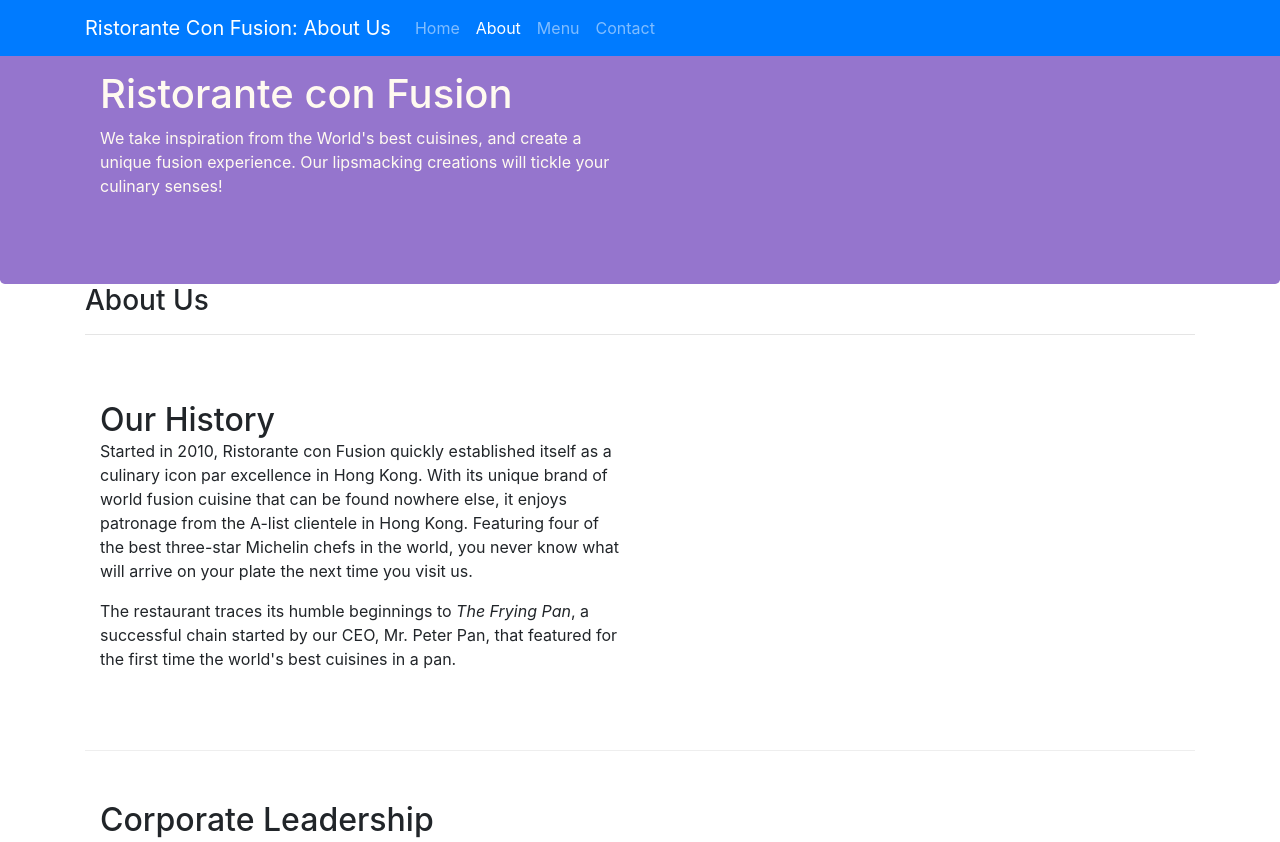
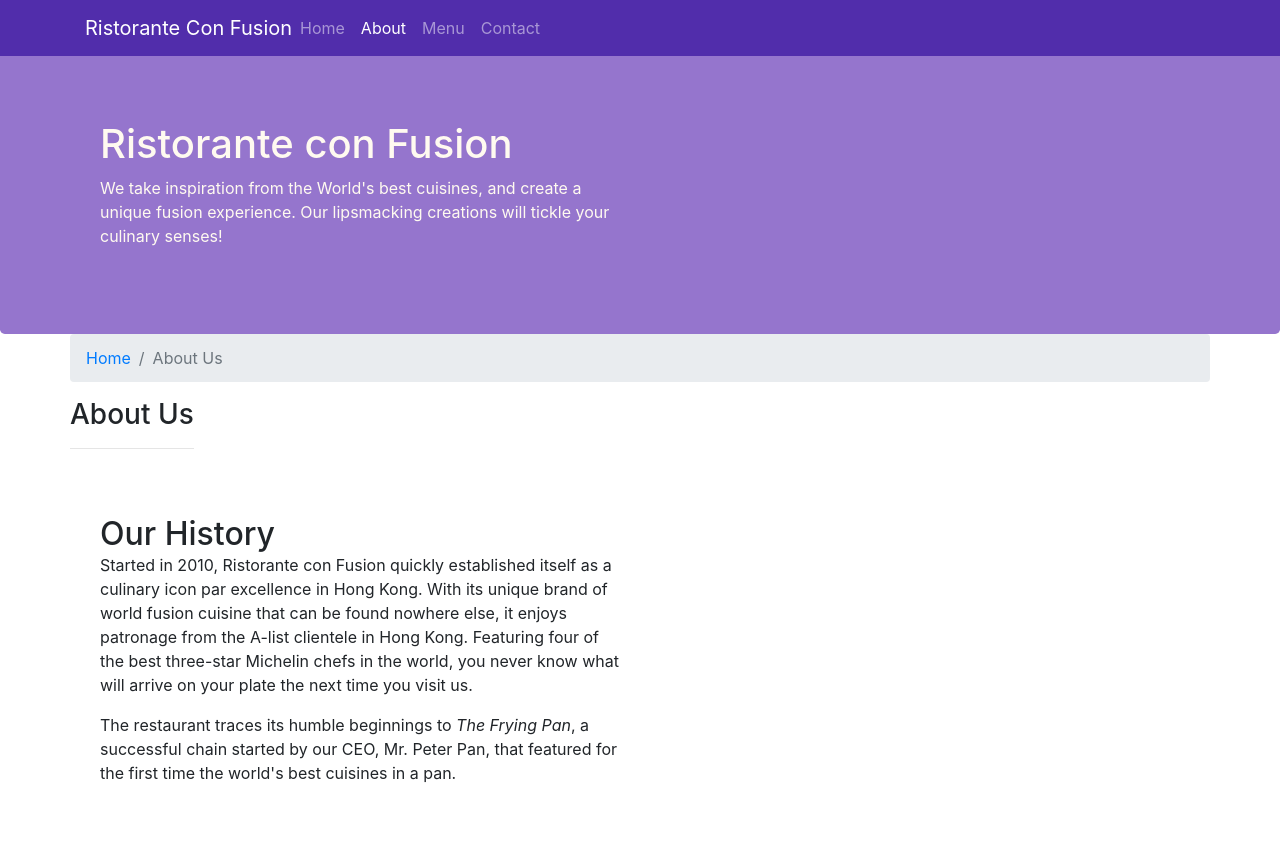
Before and after one commit to mittalrahul074/b, a website: page Hvk3LS0HEei1swqHfVFp2A_1fd677102d0711e8a11f3f5f282cfd8b_aboutus.html(1)/aboutus.html in a window 1280 px wide. Shown: the top 842 px of the page. Drawn offline with nearby package versions, Linux system fonts and the light colour scheme.

Commit message:
navbar and breadchrumb

```diff
--- a/Hvk3LS0HEei1swqHfVFp2A_1fd677102d0711e8a11f3f5f282cfd8b_aboutus.html(1)/aboutus.html
+++ b/Hvk3LS0HEei1swqHfVFp2A_1fd677102d0711e8a11f3f5f282cfd8b_aboutus.html(1)/aboutus.html
@@ -14,15 +14,19 @@
 </head>
 
 <body>
-    <nav class="navbar navbar-dark navbar-expand-sm bg-primary fixed-top">
+    <nav class="navbar navbar-dark navbar-expand-sm fixed-top">
         <div class="container">
-            <a href="#" class="navbar-brand">Ristorante Con Fusion: About Us</a>
+            <button class="navbar-toggler" type="button" data-toggle="collapse" data-target="#Navbar">
+                <span class="navbar-toggler-icon"></span>
+            </button>
+            <a href="../index.html" class="navbar-brand mr-auto">Ristorante Con Fusion</a>
+            <div class="collapse navbar-collapse" id="Navbar">
             <ul class="navbar-nav mr-auto">
-                <li class="nav-item"><a href="#" class="nav-link">Home</a></li>
-                <li class="nav-item active"><a href="./aboutus.html" class="nav-link">About</a></li>
+                <li class="nav-item"><a href="../index.html" class="nav-link">Home</a></li>
+                <li class="nav-item active"><a href="./Hvk3LS0HEei1swqHfVFp2A_1fd677102d0711e8a11f3f5f282cfd8b_aboutus.html(1)/aboutus.html" class="nav-link">About</a></li>
                 <li class="nav-item"><a href="#" class="nav-link">Menu</a></li>
                 <li class="nav-item"><a href="#" class="nav-link">Contact</a></li>
-            </ul>
+            </ul></div>
         </div>
     </nav>
     <header class="jumbotron">
@@ -39,7 +43,11 @@
     </header>
 
     <div class="container">
-        <div>
+        <div class="row">
+            <ol class="col-12 breadcrumb">
+                <li class="breadcrumb-item"><a href="../index.html">Home</a></li>
+                <li class="breadcrumb-item active">About Us</li>
+            </ol>
             <div>
                <h3>About Us</h3>
                <hr>
@@ -79,8 +87,8 @@
                 <div class="col-4 offset-1 col-sm-2">
                     <h5>Links</h5>
                     <ul class="list-unstyled">
-                        <li><a href="#">Home</a></li>
-                        <li><a href="#">About</a></li>
+                        <li><a href="../index.html">Home</a></li>
+                        <li><a href="./aboutus.html">About</a></li>
                         <li><a href="#">Menu</a></li>
                         <li><a href="#">Contact</a></li>
                     </ul>
@@ -118,6 +126,7 @@
     <script src="/node_modules/jquery/dist/jquery.slim.min.js"></script>
     <script src="/node_modules/popper.js/dist/umd/popper.min.js"></script>
     <script src="/node_modules/bootstrap/dist/js/bootstrap.min.js"></script>
+    <script src="js/custom.min.js"></script>
 </body>
 
 </html>
--- a/css/style.css
+++ b/css/style.css
@@ -28,3 +28,12 @@
     margin: 0px;
     color: #0f0f0f;
 }
+
+body{
+    padding: 50px 0px 0px 0px;
+    z-index: 0;
+}
+
+.navbar-dark{
+    background-color: #512DAB;
+}
```
Also changed, not shown: index.html (+6 -6 lines).
